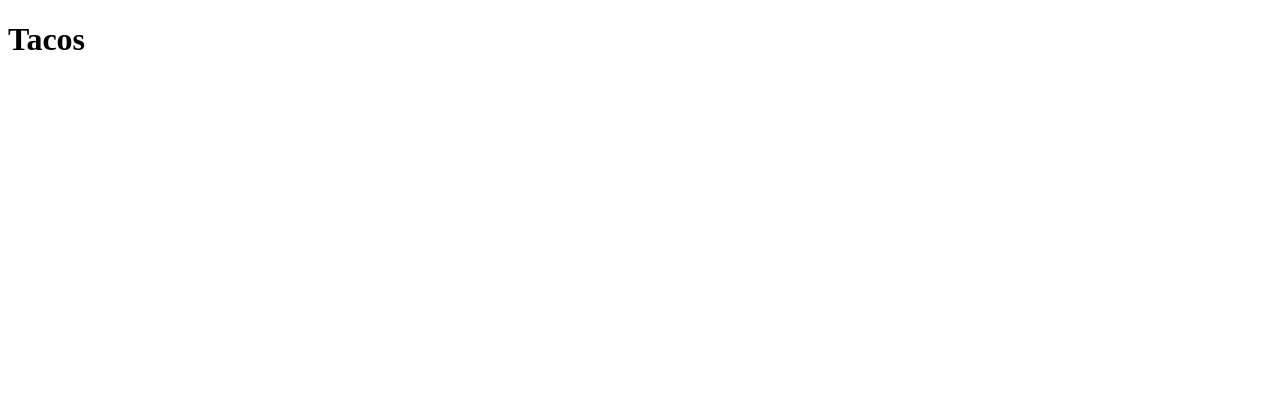
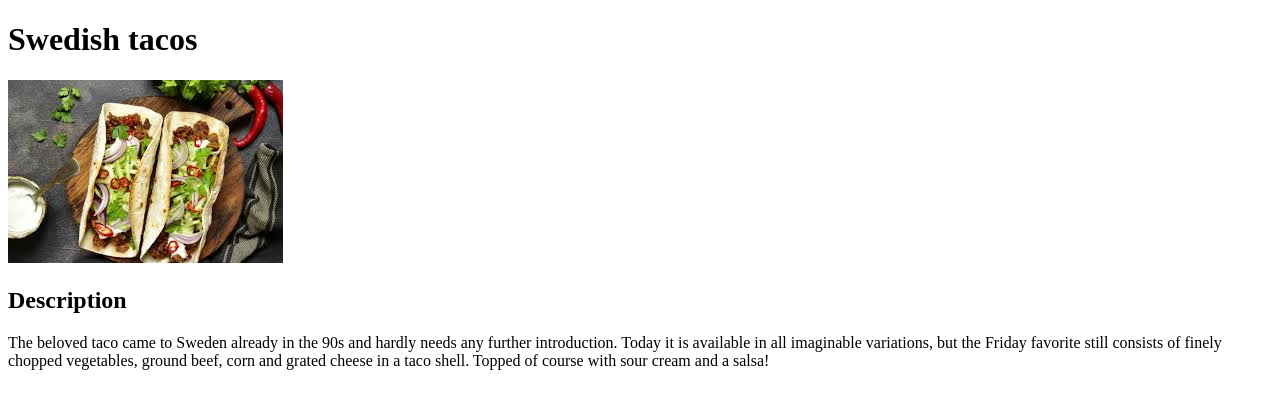
Before and after one commit to Luddejhh/Recipes, a plain HTML site: page recipes/tacos.html in a window 1280 px wide. Drawn offline with Linux system fonts and the light colour scheme.

Commit message:
add description about dish

```diff
--- a/recipes/tacos.html
+++ b/recipes/tacos.html
@@ -6,7 +6,13 @@
     <title>Document</title>
 </head>
 <body>
-  <h1>Tacos</h1>
+  <h1>Swedish tacos</h1>
+
+  <img src="./images/tacos.jpeg" alt="picture of tacos">
+
+  <h2>Description</h2>
+
+  <p>The beloved taco came to Sweden already in the 90s and hardly needs any further introduction. Today it is available in all imaginable variations, but the Friday favorite still consists of finely chopped vegetables, ground beef, corn and grated cheese in a taco shell. Topped of course with sour cream and a salsa!</p>
 
 </body>
 </html>
```
